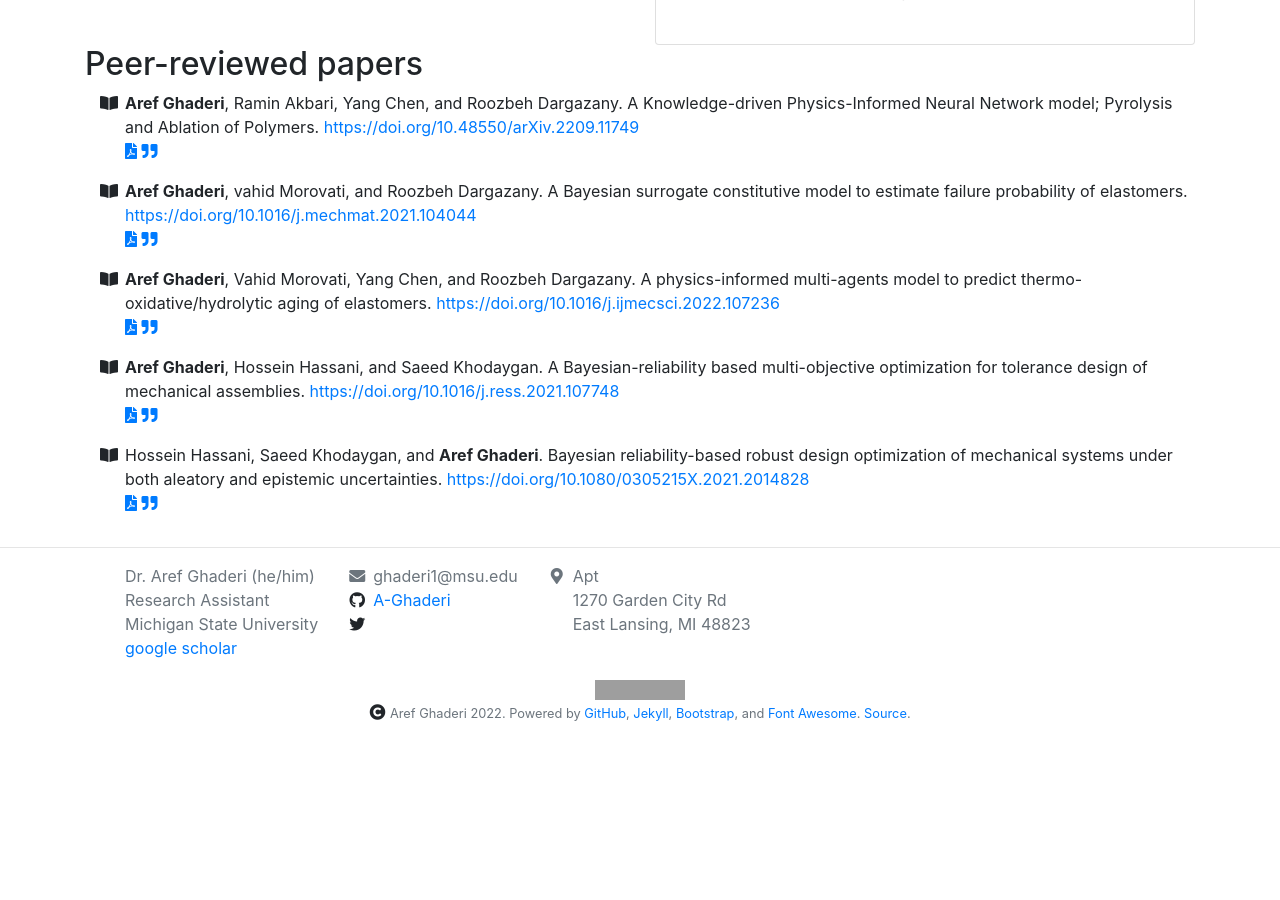
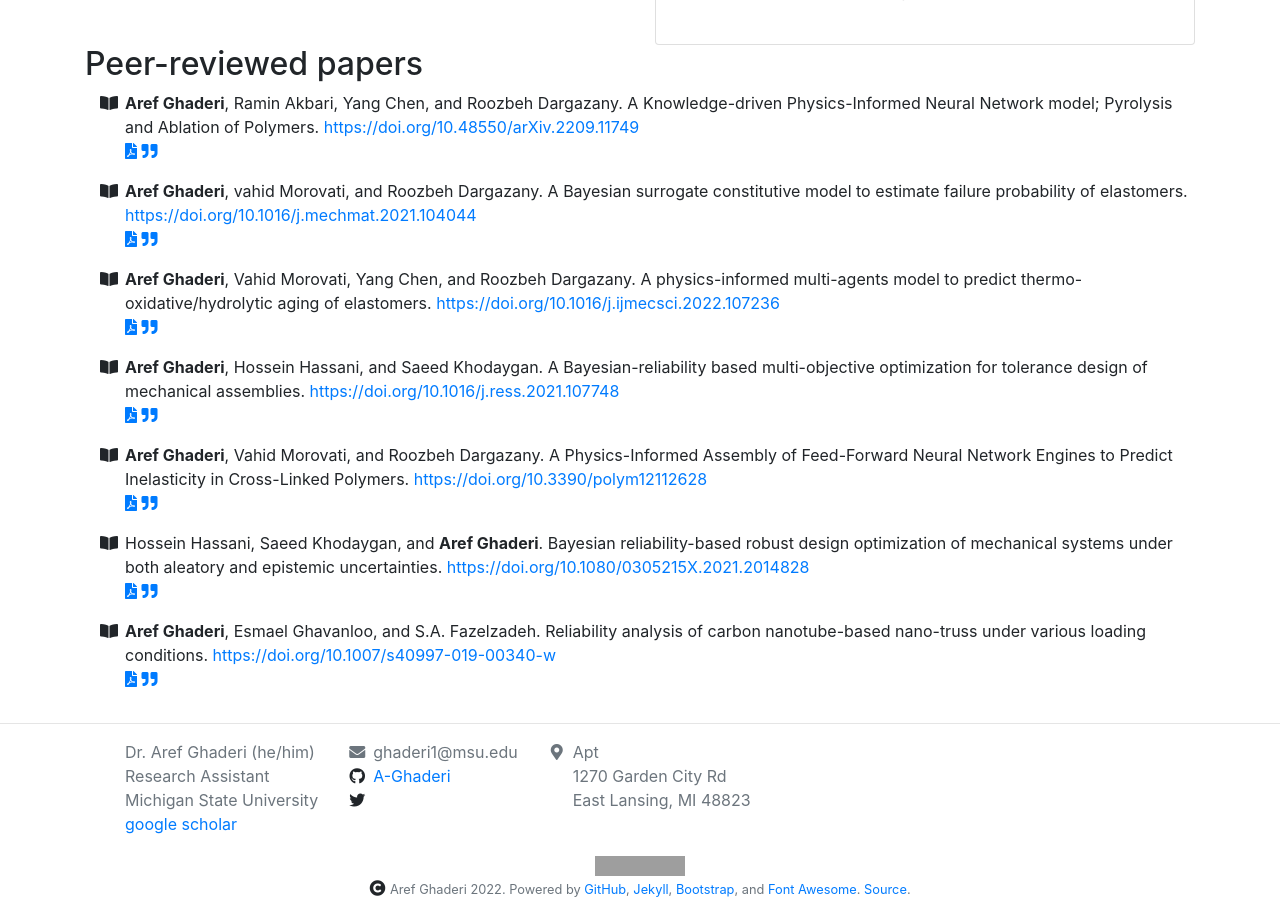
Before and after one commit to A-Ghaderi/Webpage, a Jekyll site: the page built from _pages/publications.md, in a window 1280 px wide and 900 px high, scrolled down 689 px. Built offline with Jekyll 4.4.1, drawn with Linux system fonts in a browser that asks for light colours; nearby versions of some CDN libraries; before the commit the page ends 1413 px from its top, so only the background shows below that; grey boxes are pictures that could not be loaded.

Commit message:
Update publications.yml

````diff
--- a/_data/publications.yml
+++ b/_data/publications.yml
@@ -106,6 +106,28 @@ publications:
       ```
 
   - citation: |
+      Aref Ghaderi, Vahid Morovati, and Roozbeh Dargazany.
+      A Physics-Informed Assembly of Feed-Forward Neural Network Engines to Predict Inelasticity in Cross-Linked Polymers.
+      <https://doi.org/10.3390/polym12112628>
+    year: 2020
+    venue: journal
+    type: peer-reviewed-paper
+    pdf: /pubs/Polymers_HPM.pdf
+    bibtex: |
+      ```
+      @article{ghaderi2020physics,
+        title={A physics-informed assembly of feed-forward neural network engines to predict inelasticity in cross-linked polymers},
+        author={Ghaderi, Aref and Morovati, Vahid and Dargazany, Roozbeh},
+        journal={Polymers},
+        volume={12},
+        number={11},
+        pages={2628},
+        year={2020},
+        publisher={MDPI}
+      }
+      ```
+
+  - citation: |
       Hossein Hassani, Saeed Khodaygan, and Aref Ghaderi.
       Bayesian reliability-based robust design optimization of mechanical systems under both aleatory and epistemic uncertainties.
       <https://doi.org/10.1080/0305215X.2021.2014828>
@@ -124,3 +146,25 @@ publications:
         publisher={Taylor \& Francis}
       }
       ```
+
+  - citation: |
+      Aref Ghaderi, Esmael Ghavanloo, and S.A. Fazelzadeh.
+      Reliability analysis of carbon nanotube-based nano-truss under various loading conditions.
+      <https://doi.org/10.1007/s40997-019-00340-w>
+    year: 2021
+    venue: journal
+    type: peer-reviewed-paper
+    pdf: /pubs/Reliability_nanotube.pdf
+    bibtex: |
+      ```
+      @article{ghaderi2021reliability,
+        title={Reliability analysis of carbon nanotube-based nano-truss under various loading conditions},
+        author={Ghaderi, A and Ghavanloo, E and Fazelzadeh, SA},
+        journal={Iranian Journal of Science and Technology, Transactions of Mechanical Engineering},
+        volume={45},
+        number={4},
+        pages={1123--1131},
+        year={2021},
+        publisher={Springer}
+      }
+      ```
````
